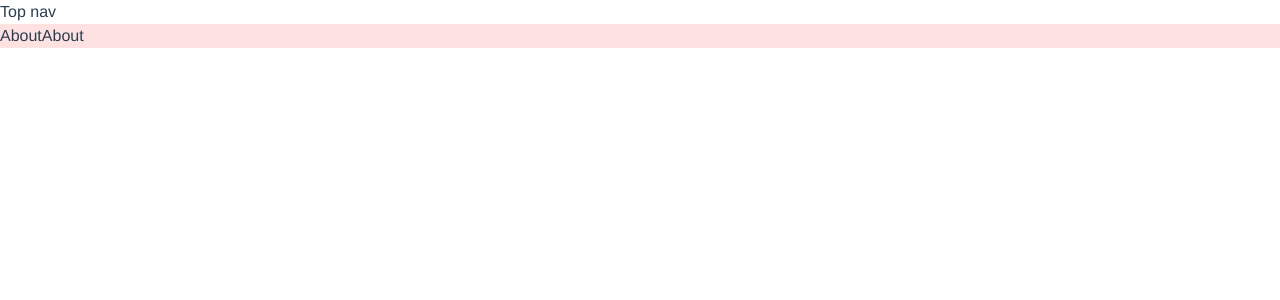
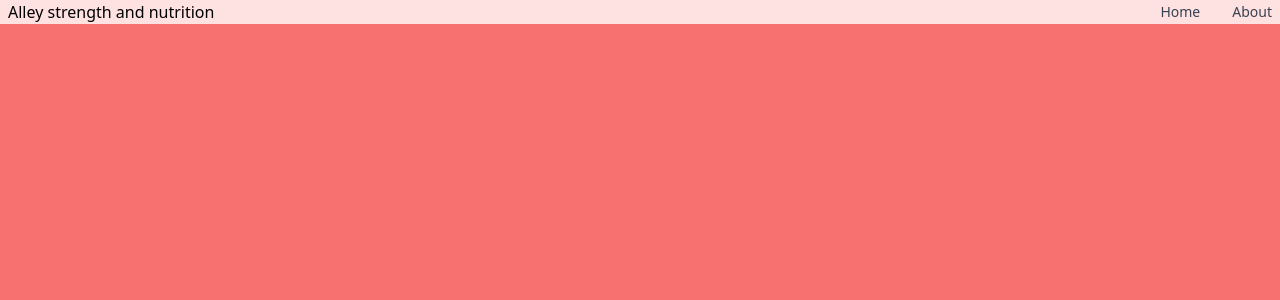
Before and after one commit to Aaronalleydev/dans-site, a Vue app: page / in a window 1280 px wide. Shown: the top 300 px of the page. Built offline with nearby package versions, Linux system fonts and the light colour scheme.

Commit message:
messing around with the nav

```diff
--- a/src/App.vue
+++ b/src/App.vue
@@ -1,6 +1,5 @@
 <template>
     <TopNav />
-
   <router-view />
 </template>
 
@@ -13,16 +12,12 @@ export default {
 
 
 <style>
+
+body {
+  background-color: #F87171;
+}
 #app {
-  font-family: Avenir, Helvetica, Arial, sans-serif;
-  -webkit-font-smoothing: antialiased;
-  -moz-osx-font-smoothing: grayscale;
-  text-align: center;
-  color: #2c3e50;
-}
 
-#nav {
-  padding: 30px;
 }
 
 #nav a {
--- a/src/components/TopNav.vue
+++ b/src/components/TopNav.vue
@@ -1,13 +1,17 @@
 <template>
-<div class="flex">
-  <h1>Top nav</h1>
-</div>
-  <nav class="bg-red-100 flex flex-row">
-     <router-link to="/about">About</router-link>
-    <router-link to="/about">About</router-link>
-  </nav>
-
-
+<nav class="bg-red-100 border-red-200 px-2">
+  <div class="container mx-auto flex flex-wrap items-center justify-between">
+      <router-link class="" to="/">
+      <span>Alley strength and nutrition</span>
+      </router-link>
+  <div class="hidden md:block w-full md:w-auto" id="mobile-menu">
+    <ul class="flex-col md:flex-row flex md:space-x-8 mt-4 md:mt-0 md:text-sm md:font-medium">
+      <li><router-link class="text-gray-700 hover:bg-gray-50 border-b border-gray-100 md:hover:bg-transparent md:border-0 block pl-3 pr-4 py-2 md:hover:text-blue-700 md:p-0" to="/">Home</router-link></li>
+      <li><router-link class="text-gray-700 hover:bg-gray-50 border-b border-gray-100 md:hover:bg-transparent md:border-0 block pl-3 pr-4 py-2 md:hover:text-blue-700 md:p-0" to="/about">About</router-link></li>
+    </ul>
+    </div>
+  </div>
+</nav>
 </template>
 
 <script>
```
